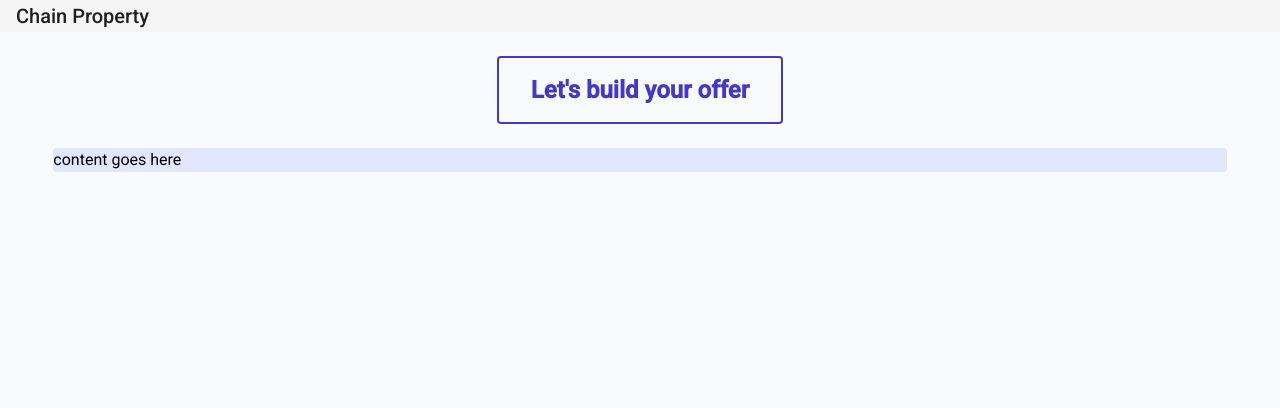
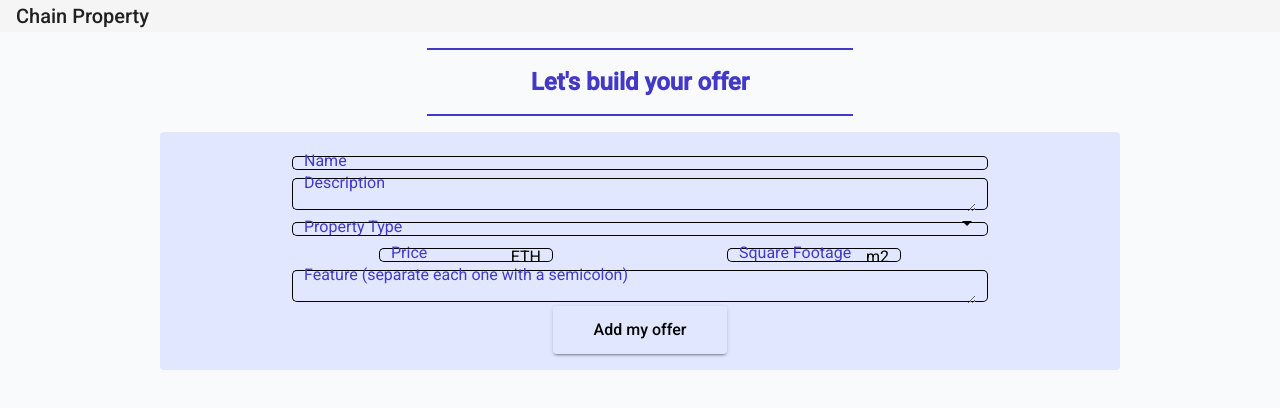
Before and after one commit to ThomFDV/Blockchain-ETH-Trading-Dapp, an Angular app in the folder frontend/: page /sell in a window 1280 px wide. Shown: the top 408 px of the page. Built offline with nearby package versions, Linux system fonts and the light colour scheme.

Commit message:
Add fields in the selling form

```diff
--- a/frontend/src/app/components/selling-form/selling-form.component.html
+++ b/frontend/src/app/components/selling-form/selling-form.component.html
@@ -1,10 +1,44 @@
 <div>
   <div class="flex justify-center">
-    <h1 class="text-2xl font-semibold text-center my-6 text-accent-700 border-2 border-accent-700 rounded py-4 px-8">
+    <h1 class="hero-title">
       Let's build your offer
     </h1>
   </div>
-  <div class="w-11/12 rounded bg-accent-100 m-auto">
-    <p>content goes here</p>
+  <div class="w-3/4 rounded bg-accent-100 m-auto p-4">
+    <form class="flex flex-col w-3/4 m-auto">
+      <mat-form-field appearance="outline" color="primary">
+        <mat-label class="text-accent-700">Name</mat-label>
+        <input matInput>
+      </mat-form-field>
+      <mat-form-field appearance="outline" color="primary">
+        <mat-label class="text-accent-700">Description</mat-label>
+        <textarea matInput></textarea>
+      </mat-form-field>
+      <mat-form-field appearance="outline">
+        <mat-label class="text-accent-700">Property Type</mat-label>
+        <mat-select>
+          <mat-option value="house">House</mat-option>
+          <mat-option value="apartment">Apartment</mat-option>
+          <mat-option value="loft">Loft</mat-option>
+        </mat-select>
+      </mat-form-field>
+      <div class="flex justify-around">
+        <mat-form-field appearance="outline" color="primary" class="w-1/4">
+          <mat-label class="text-accent-700">Price</mat-label>
+          <input matInput type="number">
+          <span matSuffix>ETH</span>
+        </mat-form-field>
+        <mat-form-field appearance="outline" color="primary" class="w-1/4">
+          <mat-label class="text-accent-700">Square Footage</mat-label>
+          <input matInput type="number">
+          <span matSuffix>m2</span>
+        </mat-form-field>
+      </div>
+      <mat-form-field appearance="outline" color="primary">
+        <mat-label class="text-accent-700">Feature (separate each one with a semicolon)</mat-label>
+        <textarea matInput></textarea>
+      </mat-form-field>
+      <button mat-raised-button color="primary" class="w-1/4 py-3 m-auto">Add my offer</button>
+    </form>
   </div>
 </div>
--- a/frontend/src/app/components/selling-form/selling-form.component.scss
+++ b/frontend/src/app/components/selling-form/selling-form.component.scss
@@ -0,0 +1,11 @@
+@import 'tailwindcss/base';
+
+@import 'tailwindcss/components';
+
+@import 'tailwindcss/utilities';
+
+.hero-title {
+  @apply w-1/3 border-2 border-accent-700 font-semibold text-2xl text-center my-4 px-8 py-4 text-accent-700;
+  border-left: none;
+  border-right: none;
+}
--- a/frontend/src/app/offer.model.ts
+++ b/frontend/src/app/offer.model.ts
@@ -5,5 +5,5 @@ export class OfferModel {
   price: number;
   squareFootage: number;
   propertyType: string;
-  features: any;
+  features: string[];
 }
```
Also changed, not shown: frontend/src/app/app.module.ts (+7 -1 lines).
